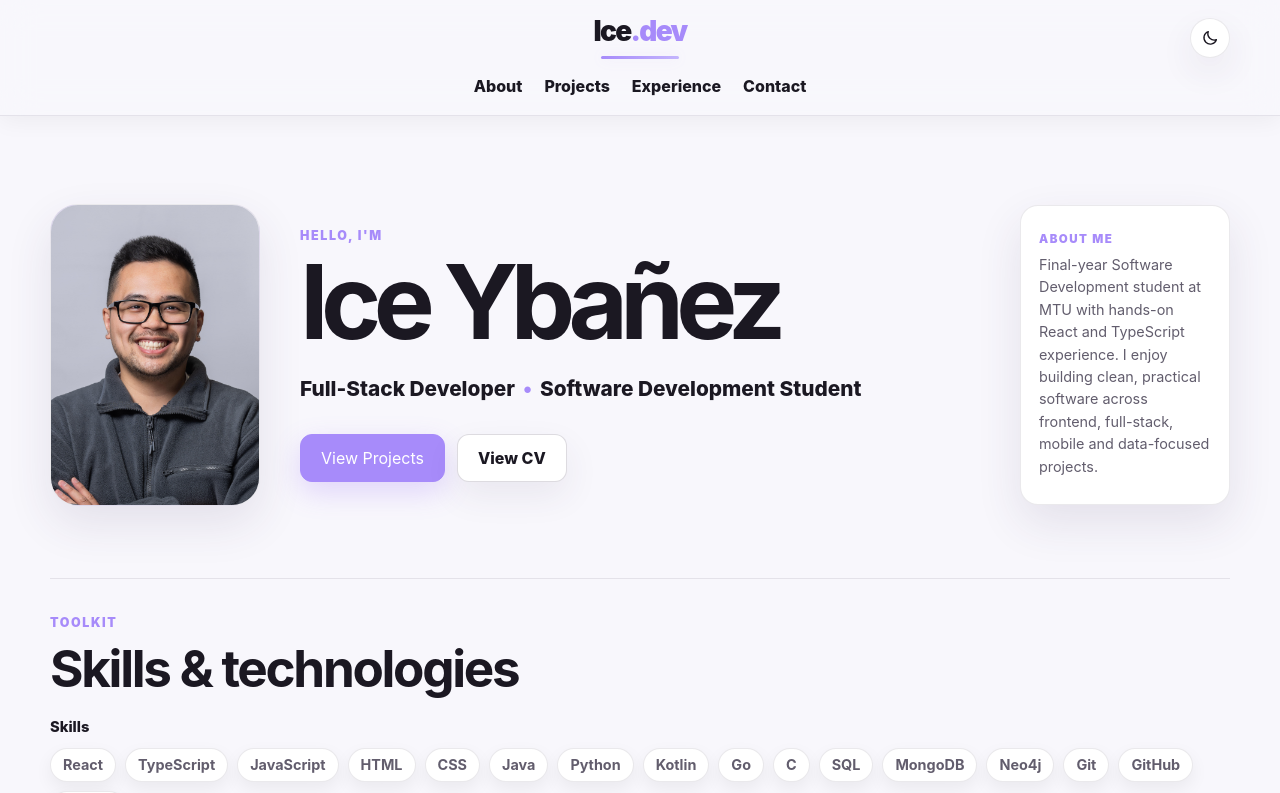
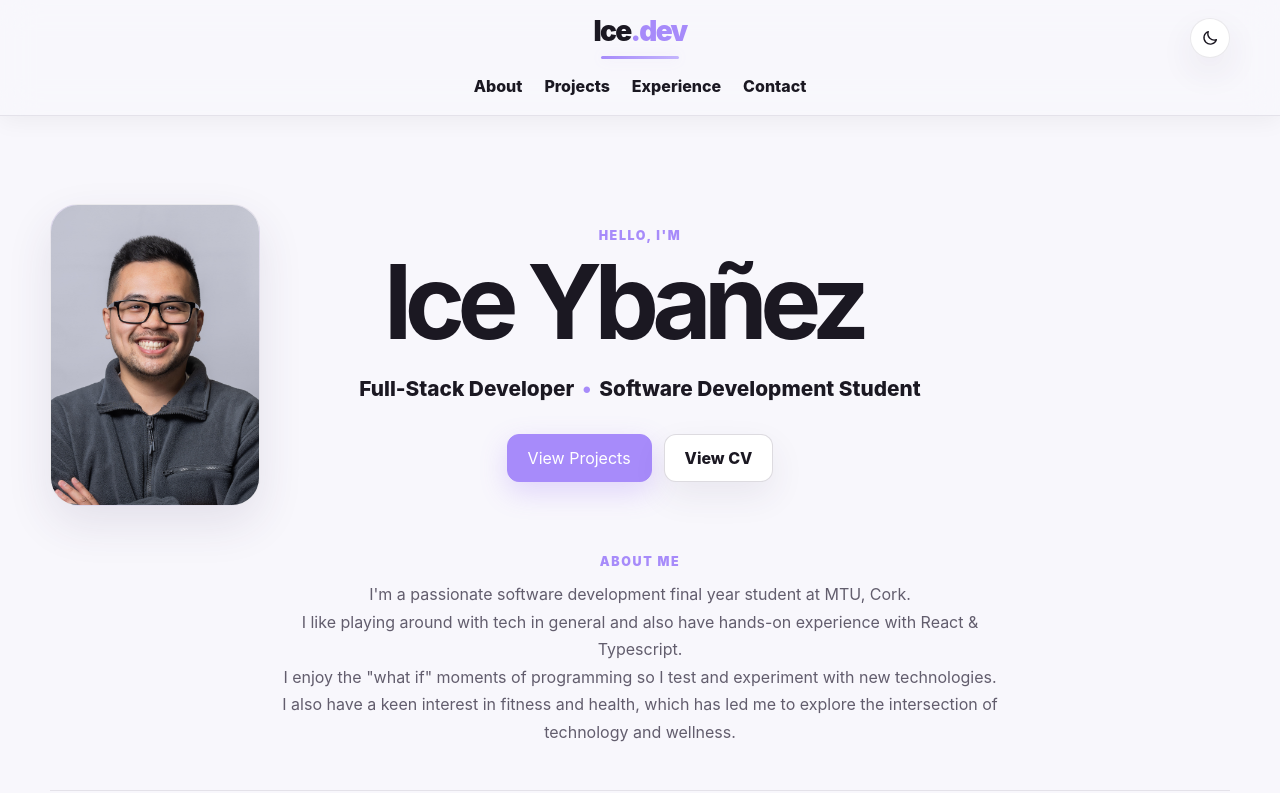
Before and after one commit to ice-ybanez/portfolio, a React (Vite) app: page / in a window 1280 px wide. Shown: the top 793 px of the page. Built offline with nearby package versions, Linux system fonts and the light colour scheme.

Commit message:
moved the about me section for cleaner look, added back previous course and categorised projects

```diff
--- a/src/App.tsx
+++ b/src/App.tsx
@@ -137,6 +137,14 @@ const experience: Experience[] = [
     description:
       "Studying software development through practical modules covering web development, Java applications, databases, mobile development, algorithms, distributed systems, data analytics, machine learning and a two-semester final year project.",
     tags: ["Java", "Python", "Kotlin", "Go", "SQL", "MongoDB", "React"],
+  },
+  {
+    period: "2021 - 2022",
+    title: "Computer Systems",
+    place: "Cork College of Commerce",
+    description:
+      "Studied Computer Systems before progressing to Software Development at Munster Technological University.",
+    tags: ["Computer Systems", "IT", "Technology"],
   },
 ];
 
@@ -405,17 +413,17 @@ function App() {
               </div>
             </div>
 
-            <div className="heroSide">
-              <article className="infoCard compactCard aboutCard">
-                <p className="cardLabel">About me</p>
-                <p>
-                  Final-year Software Development student at MTU with hands-on
-                  React and TypeScript experience. I enjoy building clean,
-                  practical software across frontend, full-stack, mobile and
-                  data-focused projects.
-                </p>
-              </article>
-            </div>
+            <div className="heroBalance" aria-hidden="true" />
+          </div>
+
+          <div className="sectionInner aboutIntro">
+            <p className="sectionLabel">About me</p>
+            <p className="aboutIntroText">
+              I'm a passionate software development final year student at MTU, Cork. <br></br>
+              I like playing around with tech in general and also have hands-on experience with React & Typescript.<br></br>
+              I enjoy the "what if" moments of programming so I test and experiment with new technologies.<br></br>
+              I also have a keen interest in fitness and health, which has led me to explore the intersection of technology and wellness.
+            </p>
           </div>
 
           <div className="sectionInner skillsBlock">
@@ -595,11 +603,6 @@ function App() {
                 <p className="sectionLabel">Experience</p>
                 <h2>Work & education</h2>
               </div>
-
-              <p>
-                Professional development experience alongside my Software
-                Development degree.
-              </p>
             </div>
 
             <div className="timeline">
@@ -673,7 +676,6 @@ function App() {
             Ice<span>.dev</span>
           </button>
 
-          <p>Built with React, TypeScript & Vite.</p>
         </div>
       </footer>
     </div>
--- a/src/index.css
+++ b/src/index.css
@@ -186,7 +186,16 @@ a { color: inherit; text-decoration: none; }
   letter-spacing: 0.13em;
   text-transform: uppercase;
 }
-.heroIdentity h1 { margin: 0; font-size: clamp(3.6rem, 8vw, 6.5rem); line-height: 0.92; letter-spacing: -0.075em; }
+.heroIdentity {
+  text-align: center;
+}
+
+.heroIdentity h1 {
+  margin: 0;
+  font-size: clamp(3.6rem, 8vw, 6.5rem);
+  line-height: 0.92;
+  letter-spacing: -0.075em;
+}
 
 .typingName {
   min-height: 0.92em;
@@ -208,9 +217,25 @@ a { color: inherit; text-decoration: none; }
 .cursorHidden {
   opacity: 0;
 }
-.heroRole { max-width: 620px; margin: 24px 0 0; color: var(--text); font-size: clamp(1.02rem, 2vw, 1.3rem); font-weight: 800; line-height: 1.5; }
+.heroRole {
+  max-width: 620px;
+  margin: 24px auto 0;
+  color: var(--text);
+  font-size: clamp(1.02rem, 2vw, 1.3rem);
+  font-weight: 800;
+  line-height: 1.5;
+}
 .heroRole span { margin: 0 8px; color: var(--accent); }
-.heroActions, .contactActions { display: flex; flex-wrap: wrap; gap: 12px; margin-top: 30px; }
+.heroActions, .contactActions {
+  display: flex;
+  flex-wrap: wrap;
+  gap: 12px;
+  margin-top: 30px;
+}
+
+.heroActions {
+  justify-content: center;
+}
 .primaryButton, .secondaryButton {
   display: inline-flex;
   min-height: 48px;
@@ -226,37 +251,44 @@ button.primaryButton { font: inherit; cursor: pointer; }
 .primaryButton:hover { border-color: var(--accent-strong); background: var(--accent-strong); box-shadow: 0 14px 34px rgba(139, 92, 246, 0.3); transform: translateY(-2px); }
 .secondaryButton { border: 1px solid var(--border-strong); background: var(--surface); color: var(--text); box-shadow: var(--shadow-soft); }
 .secondaryButton:hover { border-color: var(--accent); background: var(--accent-soft); transform: translateY(-2px); }
-.heroSide {
-  display: grid;
+.heroBalance {
   width: 210px;
-  justify-self: end;
+  height: 1px;
 }
-.infoCard, .projectCard, .experienceCard, .contactCard { border: 1px solid var(--border); background: var(--surface); box-shadow: var(--shadow-card); }
+
+.infoCard, .projectCard, .experienceCard, .contactCard {
+  border: 1px solid var(--border);
+  background: var(--surface);
+  box-shadow: var(--shadow-card);
+}
+
 .infoCard {
   border-radius: 18px;
   padding: 18px;
 }
 
-.aboutCard {
-  width: 210px;
-  min-height: 300px;
-  display: flex;
-  flex-direction: column;
-  justify-content: center;
+.aboutIntro {
+  max-width: 760px;
+  margin-top: 48px;
+  text-align: center;
 }
-.compactCard > p:not(.cardLabel) {
+
+.aboutIntro .sectionLabel {
+  margin-bottom: 12px;
+}
+
+.aboutIntroText {
   margin: 0;
   color: var(--text-muted);
-  font-size: 0.9rem;
-  line-height: 1.56;
+  font-size: 1rem;
+  line-height: 1.72;
 }
 
-.heroSide .cardLabel {
-  margin-bottom: 8px;
-  font-size: 0.72rem;
+.skillsBlock {
+  margin-top: 44px;
+  padding-top: 36px;
+  border-top: 1px solid var(--border);
 }
-
-.skillsBlock { margin-top: 72px; padding-top: 36px; border-top: 1px solid var(--border); }
 .sectionHeading { display: flex; justify-content: space-between; gap: 36px; align-items: end; margin-bottom: 40px; }
 .sectionHeading h2, .contactCard h2 { margin: 0; font-size: clamp(2rem, 5vw, 3.2rem); line-height: 1.05; letter-spacing: -0.045em; }
 .sectionHeading > p { max-width: 420px; margin: 0; color: var(--text-muted); line-height: 1.65; }
@@ -350,7 +382,7 @@ button.primaryButton { font: inherit; cursor: pointer; }
 .contactCard > p:not(.sectionLabel) { max-width: 640px; margin: 20px auto 0; color: var(--text-muted); font-size: 1.03rem; line-height: 1.7; }
 .contactActions { justify-content: center; }
 .footer { padding: 34px 0; border-top: 1px solid var(--border); }
-.footerInner { display: flex; justify-content: space-between; gap: 24px; align-items: center; }
+.footerInner { display: flex; justify-content: center; gap: 24px; align-items: center; }
 .footerBrand { padding: 0; border: 0; background: none; color: var(--text); font-size: 1.1rem; font-weight: 900; letter-spacing: -0.04em; cursor: pointer; }
 .footer p { margin: 0; color: var(--text-soft); font-size: 0.86rem; }
 
@@ -404,12 +436,9 @@ button.primaryButton { font: inherit; cursor: pointer; }
 }
 
 @media (max-width: 1000px) {
-  .heroLayout { grid-template-columns: minmax(220px, 0.8fr) minmax(0, 1.2fr); }
-  .heroSide {
-    grid-column: auto;
-    width: 210px;
-    max-width: 210px;
-    justify-self: center;
+  .heroLayout {
+    grid-template-columns: 210px minmax(0, 1fr) 210px;
+    gap: 28px;
   }
 }
 
@@ -421,17 +450,8 @@ button.primaryButton { font: inherit; cursor: pointer; }
   .heroIdentity { text-align: center; }
   .heroRole { margin-inline: auto; }
   .heroActions { justify-content: center; }
-  .heroSide {
-    grid-template-columns: 1fr;
-    width: min(250px, 78vw);
-    max-width: 250px;
-    justify-self: center;
-  }
-
-  .aboutCard {
-    width: 100%;
-    min-height: 320px;
-  }
+  .heroBalance { display: none; }
+  .aboutIntro { margin-top: 42px; }
   .projectsGrid { grid-template-columns: 1fr; }
   .sectionHeading { display: block; }
   .sectionHeading > p { margin-top: 16px; }
@@ -447,17 +467,6 @@ button.primaryButton { font: inherit; cursor: pointer; }
   .typingName { white-space: nowrap; }
   .heroRole { line-height: 1.55; }
   .heroRole span { margin: 0 4px; }
-  .heroSide {
-    grid-template-columns: 1fr;
-    width: min(250px, 78vw);
-    max-width: 250px;
-    justify-self: center;
-  }
-
-  .aboutCard {
-    width: 100%;
-    min-height: 320px;
-  }
   .timelineItem { grid-template-columns: 1fr; gap: 10px; padding-left: 34px; }
   .timelineMarker { top: 12px; }
   .timelinePeriod { padding-top: 8px; }
```
